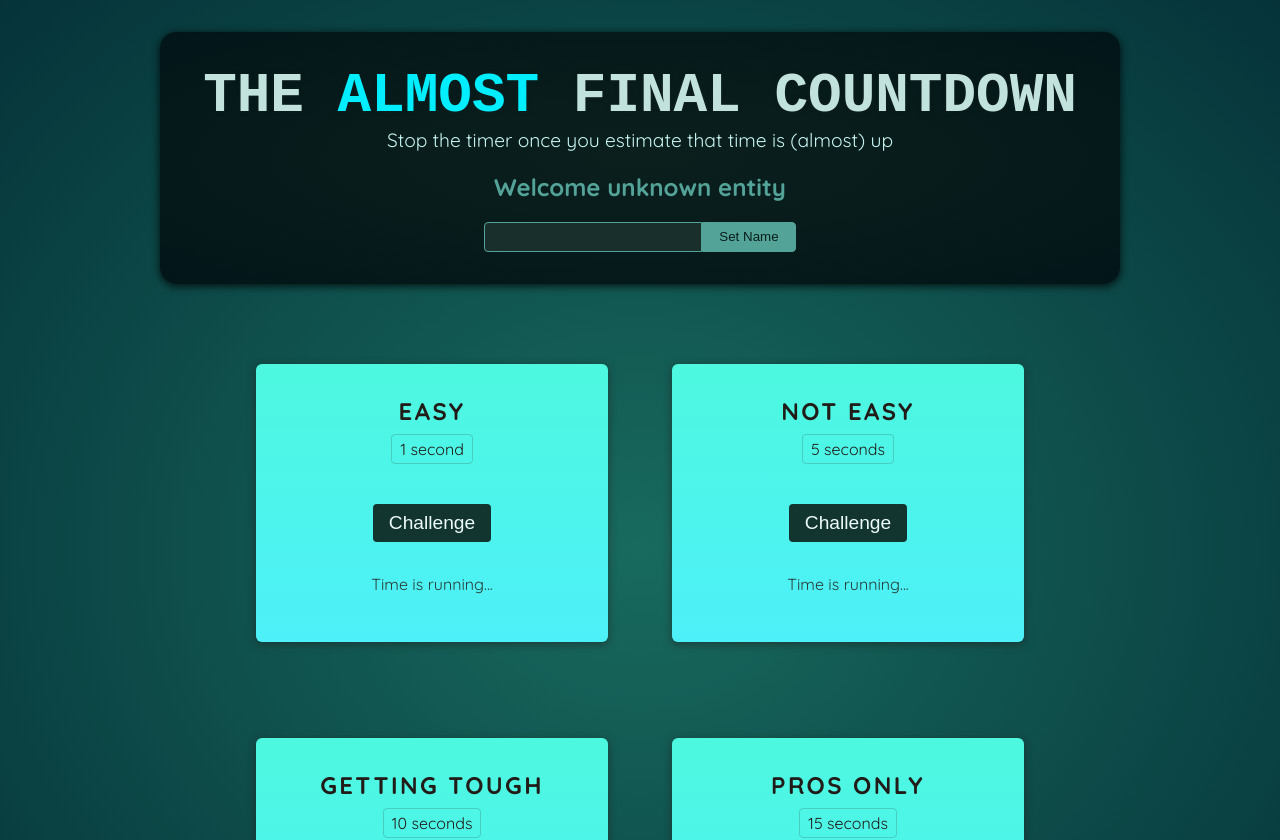
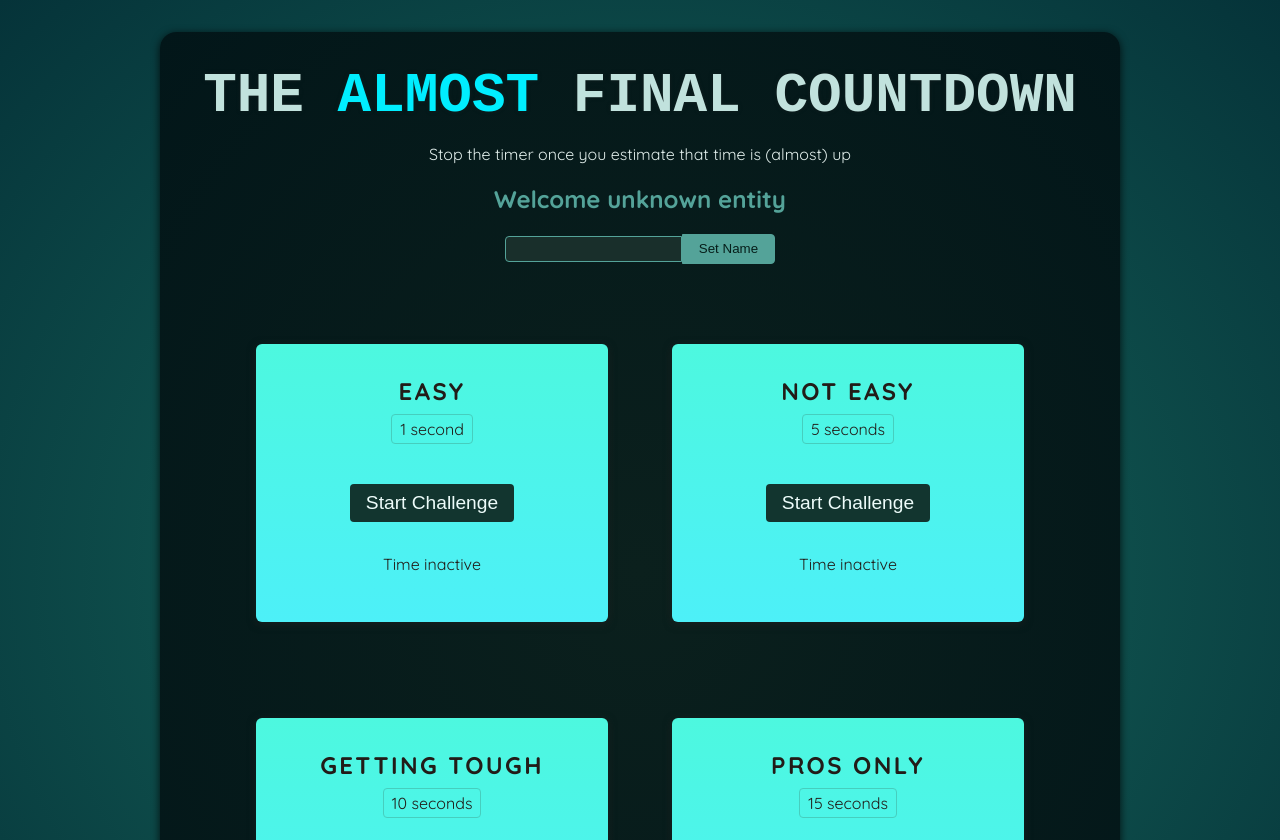
Before and after one commit to houssamouhra/react-refs-portals, a React (Vite) app: page / in a window 1280 px wide. Shown: the top 840 px of the page. Built offline with nearby package versions, Linux system fonts and the light colour scheme; a web font is replaced by a local one.

Commit message:
feat(TimeChallenge): use refs to track timer values without re-render

```diff
--- a/src/App.jsx
+++ b/src/App.jsx
@@ -3,7 +3,7 @@
 
 function App() {
   return (
-    <>
+    <div id='content'>
       <Player />
       <div id='challenges'>
         <TimerChallenge title='Easy' targetTime={1} />
@@ -11,7 +11,7 @@
         <TimerChallenge title='Getting tough' targetTime={10} />
         <TimerChallenge title='Pros only' targetTime={15} />
       </div>
-    </>
+    </div>
   );
 }
 
--- a/src/components/Player.jsx
+++ b/src/components/Player.jsx
@@ -11,7 +11,6 @@
 
   return (
     <section id='player'>
-      <header id='content'>
       <h1>
         The <em>almost</em> final countdown
       </h1>
@@ -21,7 +20,6 @@
         <input type='text' ref={playerName} />
         <button onClick={handleClick}>Set Name</button>
       </p>
-      </header>
     </section>
   );
 }
--- a/src/components/TimeChallenge.jsx
+++ b/src/components/TimeChallenge.jsx
@@ -1,14 +1,37 @@
+import { useState, useRef } from "react";
+
 export default function TimerChallenge({ title, targetTime }) {
+  const [timerStarted, setTimerStarted] = useState(false);
+  const [timerExpired, setTimerExpired] = useState(false);
+  const timer = useRef();
+
+  const handleStart = () => {
+    timer.current = setTimeout(() => {
+      setTimerExpired(true);
+    }, targetTime * 1000);
+
+    setTimerStarted(true);
+  };
+
+  const handleStop = () => {
+    clearTimeout(timer.current);
+  };
+
   return (
     <section className='challenge'>
       <h2>{title}</h2>
+      {timerExpired && <p>You lost!</p>}
       <p className='challenge-time'>
         {targetTime} second{targetTime > 1 ? "s" : ""}
       </p>
       <p>
-        <button>Challenge</button>
+        <button onClick={timerStarted ? handleStop : handleStart}>
+          {timerStarted ? "Stop" : "Start"} Challenge
+        </button>
       </p>
-      <p className='active'>Time is running... </p>
+      <p className={timerStarted ? "active" : undefined}>
+        {timerStarted ? "Time is running..." : "Time inactive"}
+      </p>
     </section>
   );
 }
```
Lines whose indentation alone changed are shown as unchanged.
